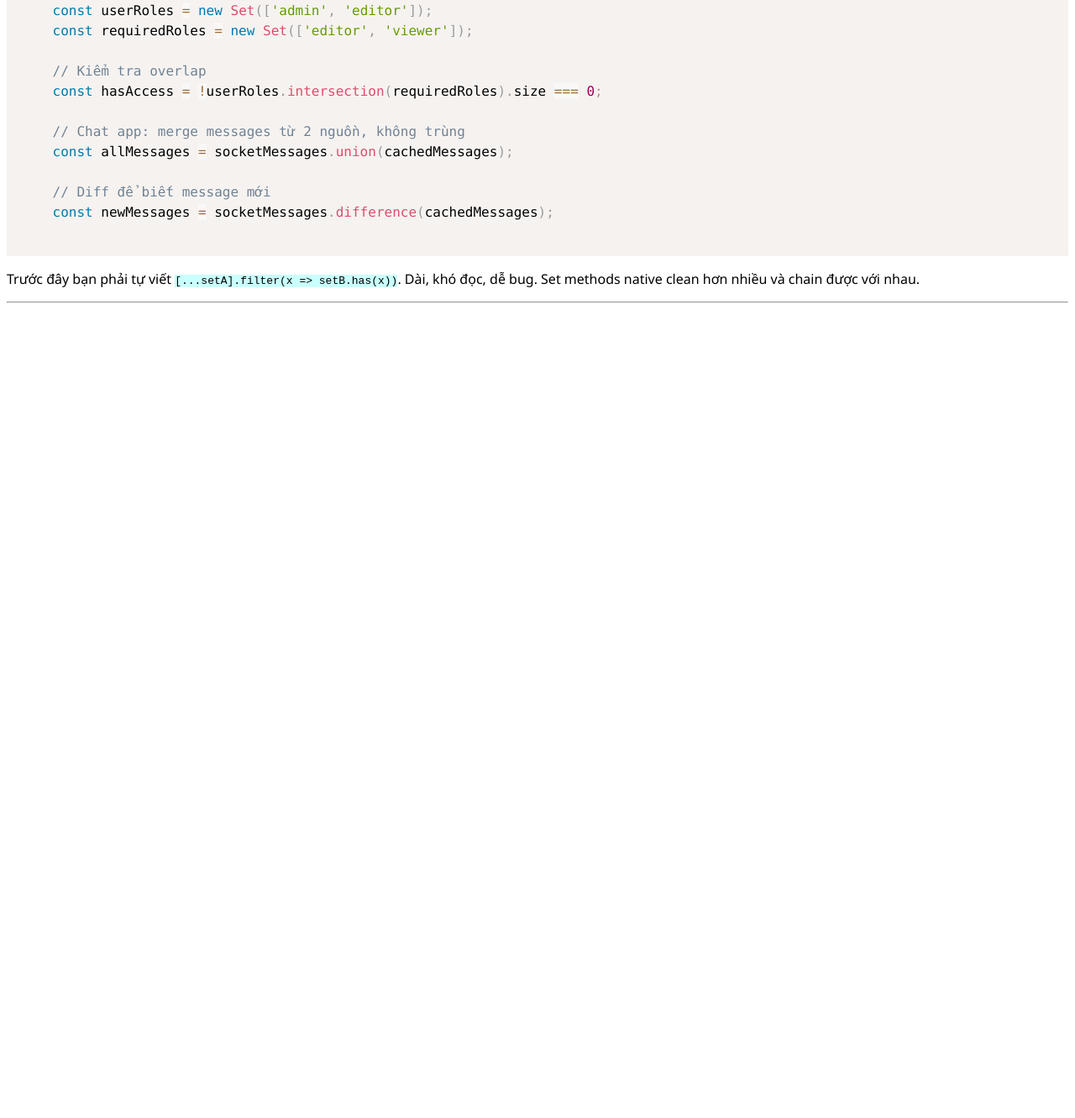
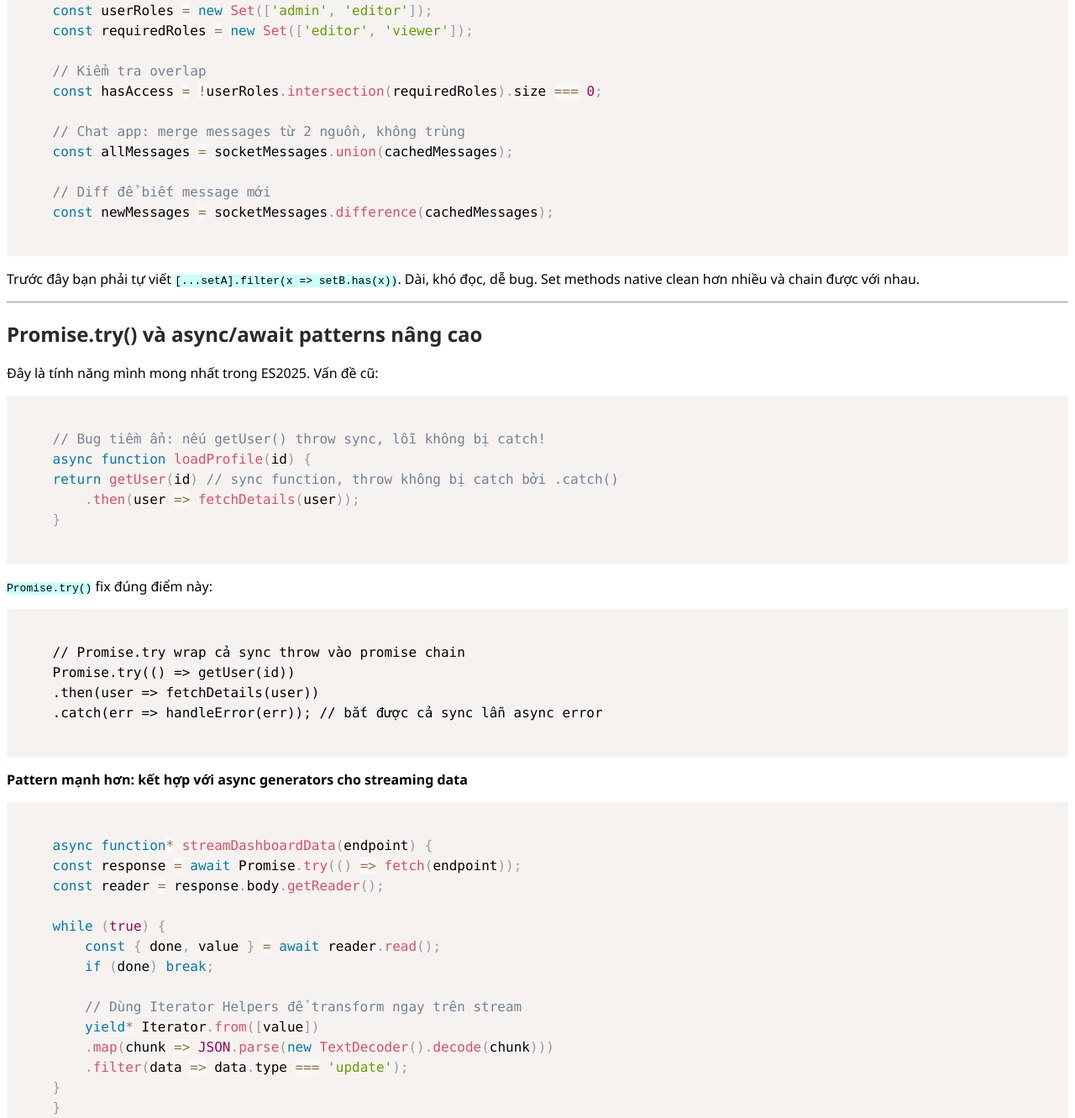
Before and after one commit to hieuit25-sys/F8-Online-k20-Homework, a plain HTML site: page BaiTapBuoi1/index.html in a window 1280 px wide. Shown: the part 2505-3836 px from the top of the page at 84% size. Before the commit the page ends 2874 px from the top, so only its background shows below. Drawn offline with nearby package versions, Linux system fonts and the light colour scheme.

Commit message:
Dang lam toi RxJS

```diff
--- a/BaiTapBuoi1/index.html
+++ b/BaiTapBuoi1/index.html
@@ -26,6 +26,7 @@
     <p><i>ES2025 tập trung vào iterator, set, và async - không phải pipeline operator như nhiều bài viết nhầm</i></p>
     <p>Node.js 22+ và các browser Chrome/Firefox/Safari release sau tháng 6/2025 đã support native. Không cần polyfill cho production nếu bạn target môi trường đủ mới.</p>
     <p>Pipeline operator (<code class="highlight">&#9654;</code>) và Temporal API? Vẫn đang ở Stage 2-3. Dùng Luxon hoặc date-fns cho date/time là lựa chọn thực tế nhất hiện tại.</p>
+
     <hr>
     <h2 style="color: #292929;">Iterator Helpers và Set Methods - dùng thật trong dự án thế nào?</h2>
     <p>Hai tính năng này mình thấy practical nhất trong ES2025 cho daily work.</p>
@@ -64,7 +65,63 @@
     const newMessages = socketMessages.difference(cachedMessages);
     </code></pre>
     <p>Trước đây bạn phải tự viết <code class="highlight">[...setA].filter(x => setB.has(x))</code>. Dài, khó đọc, dễ bug. Set methods native clean hơn nhiều và chain được với nhau.</p>
+
     <hr>
+    <h2 style="color: #292929;">Promise.try() và async/await patterns nâng cao</h2>
+    <p>Đây là tính năng mình mong nhất trong ES2025. Vấn đề cũ:</p>
+    <pre><code class="language-javascript">
+    // Bug tiềm ẩn: nếu getUser() throw sync, lỗi không bị catch!
+    async function loadProfile(id) {
+    return getUser(id) // sync function, throw không bị catch bởi .catch()
+        .then(user => fetchDetails(user));
+    }
+    </code></pre>
+    <p><code class="highlight">Promise.try()</code> fix đúng điểm này:</p>
+    <pre><code class="language-script">
+    // Promise.try wrap cả sync throw vào promise chain
+    Promise.try(() => getUser(id))
+    .then(user => fetchDetails(user))
+    .catch(err => handleError(err)); // bắt được cả sync lẫn async error
+    </code></pre>
+    <p><strong>Pattern mạnh hơn: kết hợp với async generators cho streaming data</strong></p>
+    <pre><code class="language-javascript">
+    async function* streamDashboardData(endpoint) {
+    const response = await Promise.try(() => fetch(endpoint));
+    const reader = response.body.getReader();
+
+    while (true) {
+        const { done, value } = await reader.read();
+        if (done) break;
+
+        // Dùng Iterator Helpers để transform ngay trên stream
+        yield* Iterator.from([value])
+        .map(chunk => JSON.parse(new TextDecoder().decode(chunk)))
+        .filter(data => data.type === 'update');
+    }
+    }
+
+    // Consume trong component
+    for await (const update of streamDashboardData('/api/stream')) {
+    updateUI(update);
+    }
+    </code></pre>
+    <img src="https://files.f8.edu.vn/f8-prod/blog_posts/13485/section_2_260323080728_69c09250954f10.74211997.png" alt="Promise.try + async generator = xử lý stream data không bị miss error ở bất kỳ điểm nào" width="800px">
+    <p><strong>Top-level await</strong> (ES2022 nhưng hay dùng chung với ES2025 patterns) cũng clean hơn khi kết hợp Set ops:</p>
+    <pre><code class="language-javascript">
+    // module.js - init một lần, share across module
+    const initialPermissions = new Set(await fetchUserPermissions());
+    const cachedPermissions = new Set(JSON.parse(localStorage.getItem('perms') ?? '[]'));
+
+    // Merge, loại bỏ duplicate
+    export const permissions = initialPermissions.union(cachedPermissions);
+    </code></pre>
+    <p>Nếu bạn muốn nền tảng JavaScript vững để apply những patterns này ngay, khóa JavaScript Pro cover sâu về async/await, closures, và cách JS engine thực sự hoạt động - đủ để đọc ES2025 spec mà hiểu rõ tại sao.</p>
+
+    <hr>
+    <h2 style="color: #292929;">RxJS vs Zustand - chọn gì cho realtime web app?</h2>
+    <p>Mình sẽ không nói "cái nào tốt hơn" vì câu trả lời phụ thuộc vào loại app bạn đang build.</p>
+    <p><strong>RxJS</strong> &#10088;<a href="https://rxjs.dev/">RxJS docs</a> &#10089; là reactive programming library với Observable - phù hợp khi data flow của bạn phức tạp, nhiều nguồn, cần backpressure hay timing control:</p>
+
 
 
 
```
